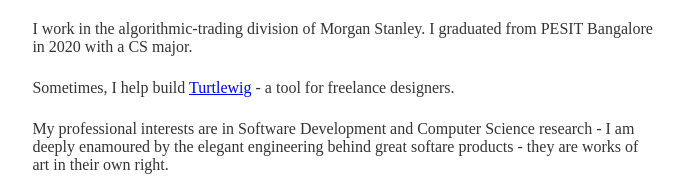
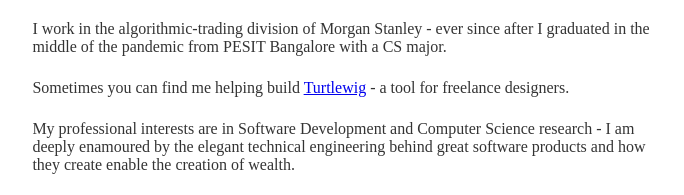
Before and after one commit to animysore/animysore.github.io, a Gatsby site: page / in a window 1280 px wide. Shown: the part 571-766 px from the top of the page, without its empty margins (132-816 px from the left). Built offline with nearby package versions, Linux system fonts and the light colour scheme; Gatsby itself is replaced by a stand-in of ours; some packages are replaced by stand-ins of ours; what typography-theme-lincoln would draw is missing.

Commit message:
Update about.md

```diff
--- a/content/sections/about.md
+++ b/content/sections/about.md
@@ -6,11 +6,11 @@ order: 4
 
 # About
 
-I work in the algorithmic-trading division of Morgan Stanley. I graduated from PESIT Bangalore in 2020 with a CS major.
+I work in the algorithmic-trading division of Morgan Stanley - ever since after I graduated in the middle of the pandemic from PESIT Bangalore with a CS major.
 
-Sometimes, I help build [Turtlewig](https://turtlewig.com) - a tool for freelance designers.
+Sometimes you can find me helping build [Turtlewig](https://turtlewig.com) - a tool for freelance designers.
 
-My professional interests are in Software Development and Computer Science research - I am deeply enamoured by the elegant engineering behind great softare products - they are works of art in their own right.
+My professional interests are in Software Development and Computer Science research - I am deeply enamoured by the elegant technical engineering behind great software products and how they create enable the creation of wealth.
 
 I occasionally contribute to Open Source projects. I was a [Google Summer of Code 2019 (GSOC)](https://summerofcode.withgoogle.com/archive/2019/projects/5915487278465024/) student with [Red Hen Labs](https://summerofcode.withgoogle.com/archive/2019/organizations/4781629350871040/).
 
```
